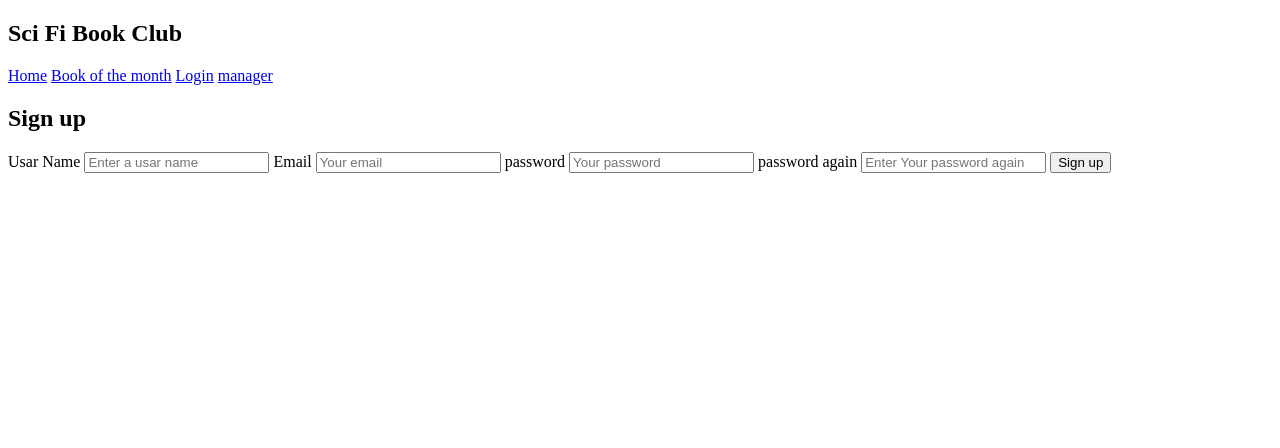
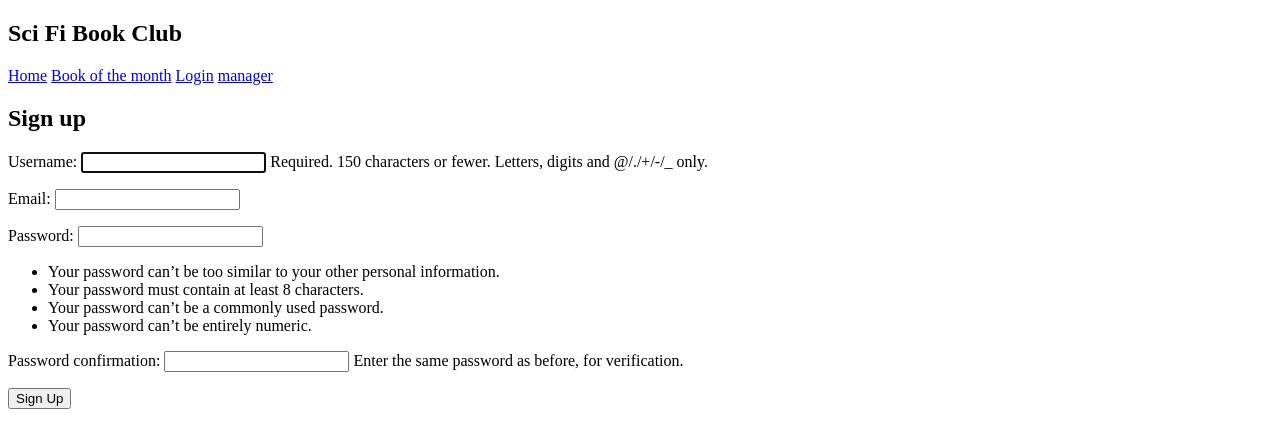
Before and after one commit to LinnSilver/scifi-book-club-pj4, a Django app: template templates/signup.html in a window 1280 px wide. Shown: the top 448 px of the page. Run offline with Django 3.2, Linux system fonts and the light colour scheme; the template is opened without the code that fills it: values that come from a table or form of the project are taken from there, others are empty.

Commit message:
Add signup funktionality and a forms.py file

```diff
--- /dev/null
+++ b/book_club/forms.py
@@ -0,0 +1,11 @@
+from django import forms
+from django.contrib.auth.forms import UserCreationForm
+from django.contrib.auth.models import User
+
+
+class SignUpForm(UserCreationForm):
+    email = forms.EmailField()
+
+    class Meta:
+        model = User
+        fields = ('username', 'email', 'password1', 'password2')
--- a/scifi_book_club/urls.py
+++ b/scifi_book_club/urls.py
@@ -21,7 +21,6 @@ from book_club import views
 from django.contrib.auth.models import User
 
 
-
 urlpatterns = [
     path('admin/', admin.site.urls),
     path('', index, name='index'),
--- a/templates/signup.html
+++ b/templates/signup.html
@@ -22,18 +22,12 @@
       <div>
         <h2><i class="fa-regular fa-square-check"></i> Sign up</h2>
         <!-- Contact form -->
-        <form method="POST" action="https://formdump.codeinstitute.net">
-            <label for="name" class="required">Usar Name</label>
-            <input id="name" name="name" type="text" required placeholder="Enter a usar name">
-            <label for="email" class="required">Email</label>
-            <input id="email" name="email" type="email" required placeholder="Your email">
+        <form method="post">
+          {% csrf_token %}
+          {{ form.as_p }}
+          <button type="submit">Sign Up</button>
+        </form>
 
-            <label for="password" class="required">password</label>
-            <input id="password" name="password" type="password" required placeholder="Your password">
-            <label for="password2" class="required">password again</label>
-            <input id="password2" name="password2" type="password" required placeholder="Enter Your password again">
-            <input id="contact_button" type="submit" value="Sign up">
-          </form>
         </ul>
       </div>
 
```
Also changed, not shown: book_club/views.py (+12 -1 lines).
